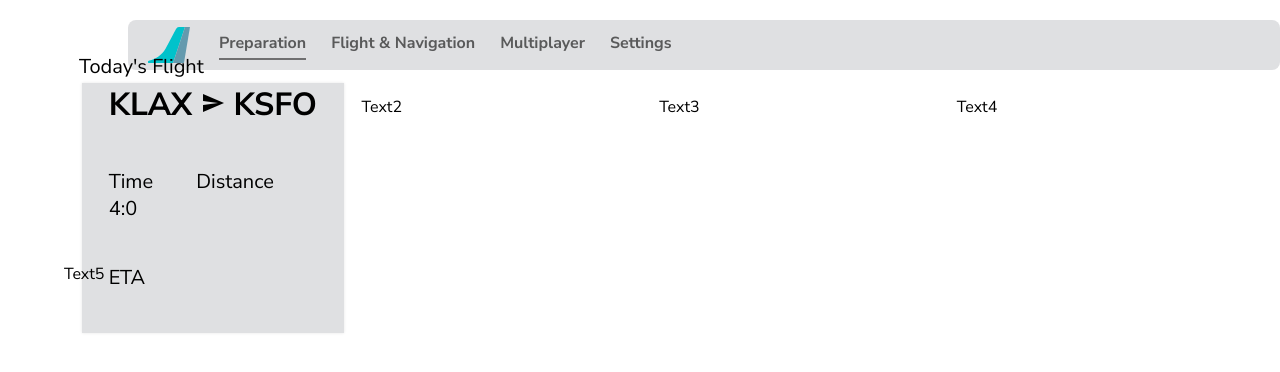
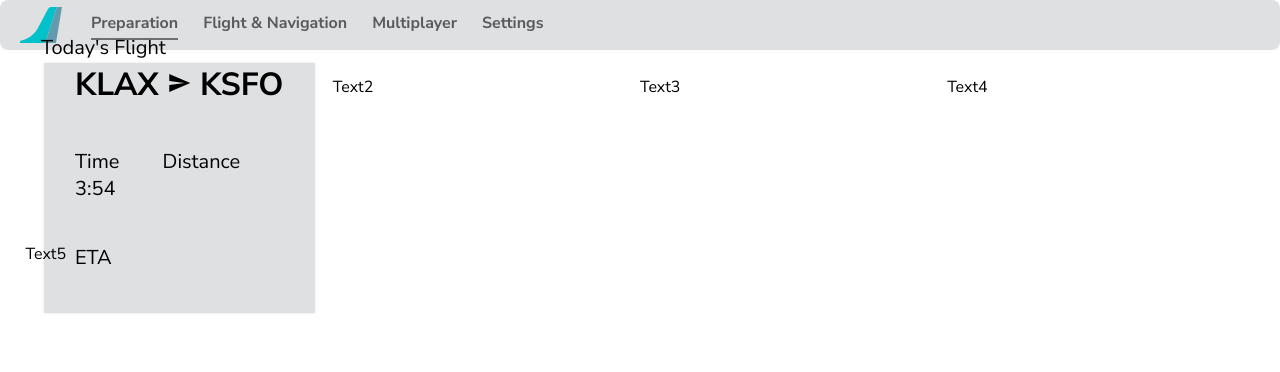
Before and after one commit to flybywiresim/efb, a React (Create React App) app: page / in a window 1280 px wide. Shown: the top 372 px of the page. Built offline with nearby package versions, Linux system fonts and the light colour scheme.

Commit message:
I read the Figma wrong and I fixed the current inaccuracies in the Toolbar

```diff
--- a/package.json
+++ b/package.json
@@ -6,7 +6,6 @@
     "@testing-library/jest-dom": "^5.11.5",
     "@testing-library/react": "^11.1.0",
     "@testing-library/user-event": "^12.1.10",
-    "material-design-icons": "^3.0.1",
     "react": "^17.0.1",
     "react-dom": "^17.0.1",
     "react-scripts": "4.0.0",
--- a/src/App.css
+++ b/src/App.css
@@ -18,8 +18,6 @@
 
 .Toolbar {
   border-radius: 0.5rem;
-  margin-left: 10%;
-  margin-top: 20px;
   background: var(--cardBackground);
   padding-left: 1rem;
 
@@ -30,7 +28,7 @@
 }
 
 .Widgets {
-  margin: 2% 2% 5% 5%;
+  margin: 2%;
   display: grid;
   font-family: "Nunito Sans", sans-serif;
   grid-template-columns: 25% 25% 25% 25%;
--- a/src/Widget.js
+++ b/src/Widget.js
@@ -1,5 +1,4 @@
 import React from 'react';
-import 'material-design-icons';
 
 class Widgets extends React.Component {
     render() {
@@ -37,7 +36,7 @@ class CFWidget extends React.Component {
                     </div>
                     <div id="Time">
                         <p id="Title">Time</p>
-                        <p>{this.state.elapsedFlightTime.getHours()}:{this.state.elapsedFlightTime.getMinutes()}</p>
+                        <p>3:54</p>
                     </div>
                     <div id="Distance">
                         <p>Distance</p>
```
Also changed, not shown: 1 other file (tests, documents, lock files or other folders).
